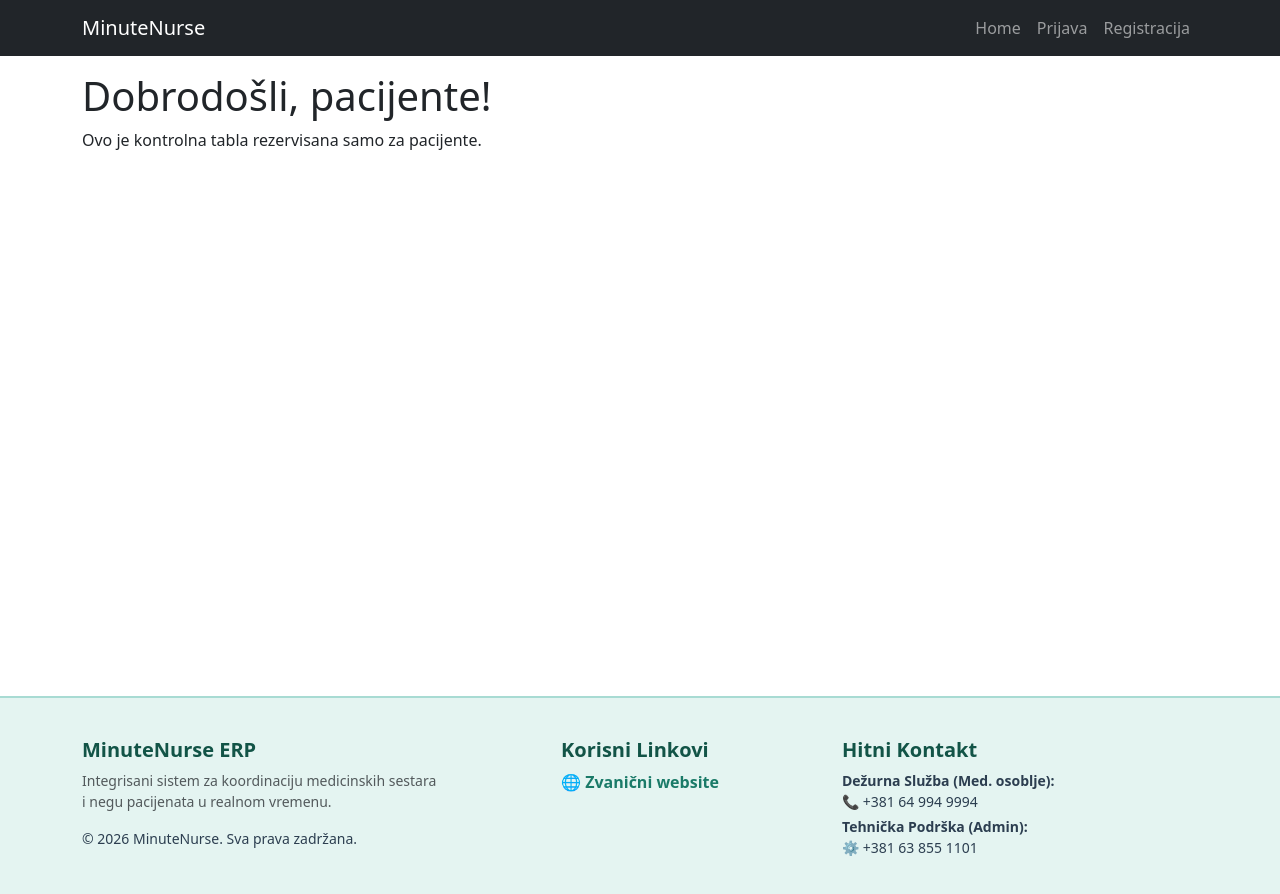
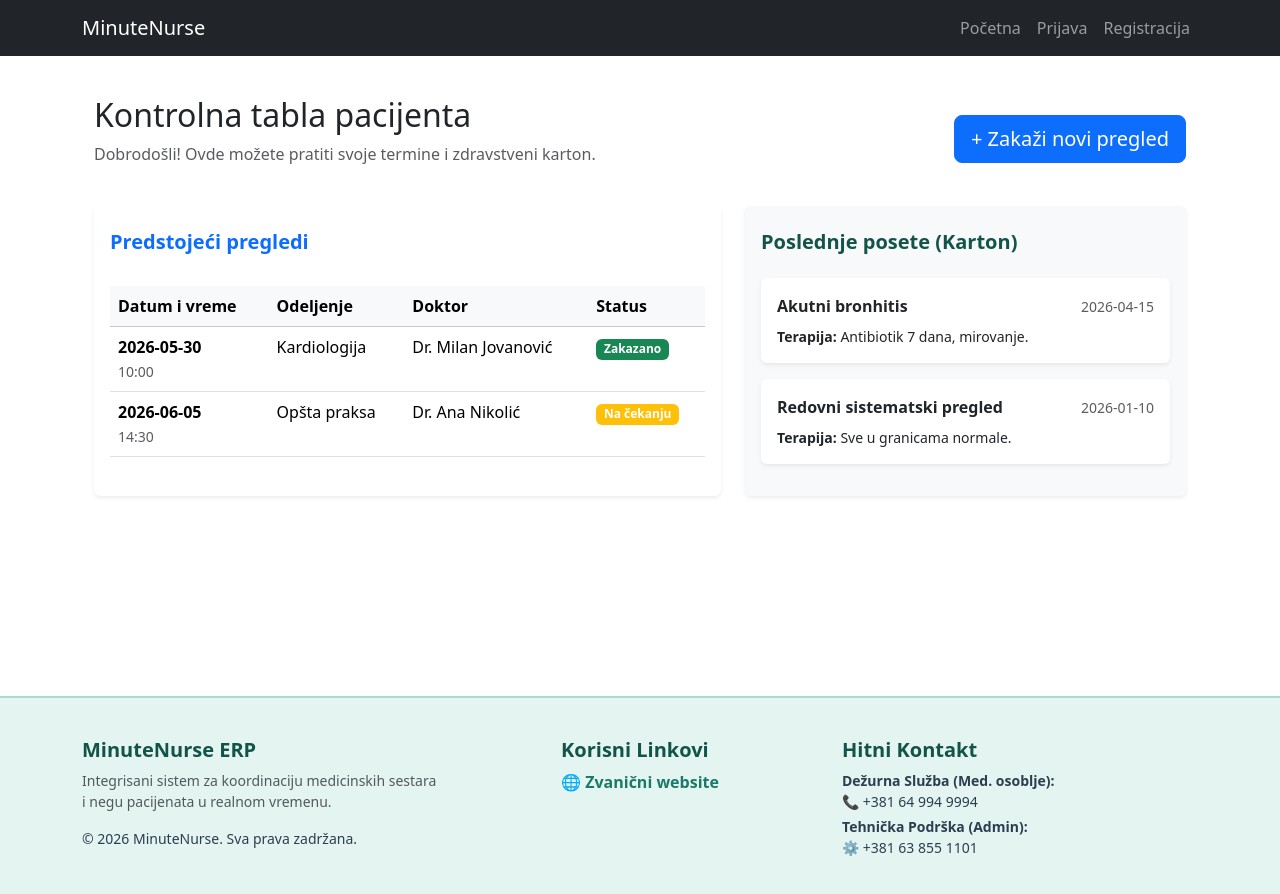
Before and after one commit to Mateja4329/minute-nurse-erp, a React (Create React App) app in the folder client/: page /Patient in a window 1280 px wide. Shown: the top 894 px of the page. Built offline with nearby package versions, Linux system fonts and the light colour scheme.

Commit message:
frontend finish for PatientPanel

```diff
--- a/client/src/components/Header.jsx
+++ b/client/src/components/Header.jsx
@@ -26,7 +26,7 @@ const Header = () => {
                     {/* 'ms-auto' pushes links all the way to the right side of the screen */}
                     <Nav className='ms-auto'>
                         <Nav.Link as={Link} to='/'>
-                            Home
+                            Početna
                         </Nav.Link>
                         <Nav.Link as={Link} to='/login'>
                             Prijava
--- a/client/src/screens/HomeScreen.jsx
+++ b/client/src/screens/HomeScreen.jsx
@@ -121,6 +121,7 @@ const HomeScreen = () => {
                   placeholder="Kako možemo da Vam pomognemo?"
                   value={query}
                   onChange={(e) => setQuery(e.target.value)}
+                  style={{resize: 'none'}}
                   required
                 />
               </Form.Group>
--- a/client/src/screens/LoginForm.jsx
+++ b/client/src/screens/LoginForm.jsx
@@ -36,14 +36,14 @@ const LoginForm = () => {
     <div>
       <form onSubmit={handleSubmit}>
 
-        <label>Choose your role: </label>
+        <label>Izaberite ulogu: </label>
         <select value={role} onChange={(e) => setRole(e.target.value)}>
           <option value='administrator'>Administrator</option>
-          <option value='medical-staff'>Medical staff</option>
-          <option value='patient'>Patient</option>
+          <option value='medical-staff'>Medicinska sestra</option>
+          <option value='patient'>Pacijent</option>
         </select>
 
-        <p>You have selected: {role}</p>
+        <p>Izabrali ste: {role}</p>
 
         <input type='text' value={username} onChange={(e) => setUsername(e.target.value)} placeholder="Username" />
         <input type='password' value={password} onChange={(e) => setPassword(e.target.value)} placeholder="Password" />
--- a/client/src/screens/PatientPanel.jsx
+++ b/client/src/screens/PatientPanel.jsx
@@ -1,11 +1,209 @@
-import React from 'react'
+import React, { useState } from 'react'
+import { Container, Row, Col, Card, Table, Button, Badge, Modal, Form } from 'react-bootstrap'
 
 const PatientPanel = () => {
+
+  // Mock data: scheduled examinations
+  const [examinations, setExaminations] = useState([
+      { id: 1, date: '2026-05-30', time: '10:00', doctor: 'Dr. Milan Jovanović', department: 'Kardiologija', status: 'Zakazano' },
+      { id: 2, date: '2026-06-05', time: '14:30', doctor: 'Dr. Ana Nikolić', department: 'Opšta praksa', status: 'Na čekanju' }
+    ]);
+
+  // Mock data: medical history
+  const [history] = useState([
+    { id: 1, date: '2026-04-15', diagnosis: 'Akutni bronhitis', therapy: 'Antibiotik 7 dana, mirovanje.' },
+    { id: 2, date: '2026-01-10', diagnosis: 'Redovni sistematski pregled', therapy: 'Sve u granicama normale.' }
+  ])
+
+  // States for the popup window (Modal)
+  const [showModal, setShowModal] = useState(false) // Controls whether the modal is visible
+  const [newDate, setNewDate] = useState('')
+  const [newTime, setNewTime] = useState('')
+  const [newDepartment, setNewDepartment] = useState('Opšta praksa')
+
+  // Get today's date in YYYY-MM-DD format to prevent past scheduling
+  const today = new Date().toISOString().split('T')[0];
+
+  // Calculate the maximum allowed date (exactly 1 year from today)
+  const maxDateObj = new Date();
+  maxDateObj.setFullYear(maxDateObj.getFullYear() + 1);
+  const maxDate = maxDateObj.toISOString().split('T')[0];
+
+  // Functions for opening and closing the modal
+  const closeModal = () => setShowModal(false)
+  const openModal = () => setShowModal(true)
+
+  // CREATE operation: Handles form submission
+  const scheduleAnAppointment = (e) => {
+    e.preventDefault()
+
+    // Create a new examination object
+    const newExamination = {
+      id: examinations.length + 1,
+      date: newDate,
+      time: newTime,
+      department: newDepartment,
+      doctor: 'Dodeljuje se...',
+      status: 'Na čekanju'
+    }
+
+    // Create a copy of the old array and add the new object
+    setExaminations([...examinations, newExamination])
+
+    // Clear the form fields
+    setNewDate('')
+    setNewTime('')
+    setNewDepartment('Opšta praksa')
+
+    // Close the modal window
+    closeModal()
+  }
+
+  // Helper function that colors the badge depending on the examination status
+  const setStatusColor = (status) => {
+    if (status === 'Zakazano') return 'success'
+    if (status === 'Na čekanju') return 'warning'
+    return 'secondary'
+  }
+
   return (
-    <div>
-      <h1>Dobrodošli, pacijente!</h1>
-      <p>Ovo je kontrolna tabla rezervisana samo za pacijente.</p>
-    </div>
+    <Container className="mt-4">
+      {/* --- Panel Header --- */}
+      <Row className="align-items-center mb-4">
+        <Col>
+          <h2>Kontrolna tabla pacijenta</h2>
+          <p className="text-muted">Dobrodošli! Ovde možete pratiti svoje termine i zdravstveni karton.</p>
+        </Col>
+        <Col className="text-end">
+          {/* Main action button that triggers the openModal function */}
+          <Button variant="primary" size="lg" onClick={openModal}>
+            + Zakaži novi pregled
+          </Button>
+        </Col>
+      </Row>
+
+      <Row>
+        {/* --- Left column: Scheduled examinations --- */}
+        <Col lg={7} className="mb-4">
+          <Card className="shadow-sm border-0 h-100">
+            <Card.Header className="bg-white border-bottom-0 pt-4 pb-0">
+              <h5 className="fw-bold text-primary">Predstojeći pregledi</h5>
+            </Card.Header>
+            <Card.Body>
+              <Table responsive hover className="mt-2">
+                <thead className="table-light">
+                  <tr>
+                    <th>Datum i vreme</th>
+                    <th>Odeljenje</th>
+                    <th>Doktor</th>
+                    <th>Status</th>
+                  </tr>
+                </thead>
+                <tbody>
+                  {examinations.map((examination) => (
+                    <tr key={examination.id}>
+                      <td>
+                        <strong>{examination.date}</strong> <br/>
+                        <small className="text-muted">{examination.time}</small>
+                      </td>
+                      <td>{examination.department}</td>
+                      <td>{examination.doctor}</td>
+                      <td>
+                        <Badge bg={setStatusColor(examination.status)}>
+                          {examination.status}
+                        </Badge>
+                      </td>
+                    </tr>
+                  ))}
+                  {/* Display a message if the array is empty */}
+                  {examinations.length === 0 && (
+                    <tr>
+                      <td colSpan="4" className="text-center text-muted py-3">Nemate zakazanih pregleda.</td>
+                    </tr>
+                  )}
+                </tbody>
+              </Table>
+            </Card.Body>
+          </Card>
+        </Col>
+
+        {/* --- Right column: Medical history --- */}
+        <Col lg={5} className="mb-4">
+          <Card className="shadow-sm border-0 h-100 bg-light">
+            <Card.Header className="bg-light border-bottom-0 pt-4 pb-0">
+              <h5 className="fw-bold" style={{ color: '#125447' }}>Poslednje posete (Karton)</h5>
+            </Card.Header>
+            <Card.Body>
+              {history.map((record) => (
+                <div key={record.id} className="mb-3 p-3 bg-white rounded shadow-sm">
+                  <div className="d-flex justify-content-between align-items-center mb-2">
+                    <span className="fw-bold text-dark">{record.diagnosis}</span>
+                    <small className="text-muted">{record.date}</small>
+                  </div>
+                  <p className="mb-0 small"><strong>Terapija: </strong> {record.therapy}</p>
+                </div>
+              ))}
+            </Card.Body>
+          </Card>
+        </Col>
+      </Row>
+
+      {/* --- MODAL (POPUP WINDOW) --- */}
+      {/* Corrected show attribute to use the boolean state variable 'showModal' */}
+      <Modal show={showModal} onHide={closeModal} centered>
+        <Modal.Header closeButton>
+          <Modal.Title>Zakazivanje novog pregleda</Modal.Title>
+        </Modal.Header>
+        <Modal.Body>
+          <Form onSubmit={scheduleAnAppointment}>
+            <Form.Group className="mb-3">
+              <Form.Label>Datum pregleda</Form.Label>
+              <Form.Control
+                type="date"
+                value={newDate}
+                min={today}   // Restricts past dates
+                max={maxDate} // Restricts dates beyond 1 year from today
+                onChange={(e) => setNewDate(e.target.value)}
+                required
+              />
+            </Form.Group>
+
+            <Form.Group className="mb-3">
+              <Form.Label>Željeno vreme</Form.Label>
+              <Form.Control
+                type="time"
+                lang="en-GB" // Forces 24-hour format navigation
+                value={newTime}
+                onChange={(e) => setNewTime(e.target.value)}
+                required
+              />
+            </Form.Group>
+
+            <Form.Group className="mb-4">
+              <Form.Label>Odeljenje</Form.Label>
+              <Form.Select
+                value={newDepartment}
+                onChange={(e) => setNewDepartment(e.target.value)}
+              >
+                <option value="Opšta praksa">Opšta praksa</option>
+                <option value="Kardiologija">Kardiologija</option>
+                <option value="Dermatologija">Dermatologija</option>
+                <option value="Neurologija">Neurologija</option>
+              </Form.Select>
+            </Form.Group>
+
+            <div className="d-flex justify-content-end gap-2">
+              <Button variant="secondary" onClick={closeModal}>
+                Odustani
+              </Button>
+              <Button variant="primary" type="submit">
+                Potvrdi zakazivanje
+              </Button>
+            </div>
+          </Form>
+        </Modal.Body>
+      </Modal>
+    </Container>
   )
 }
 
```
